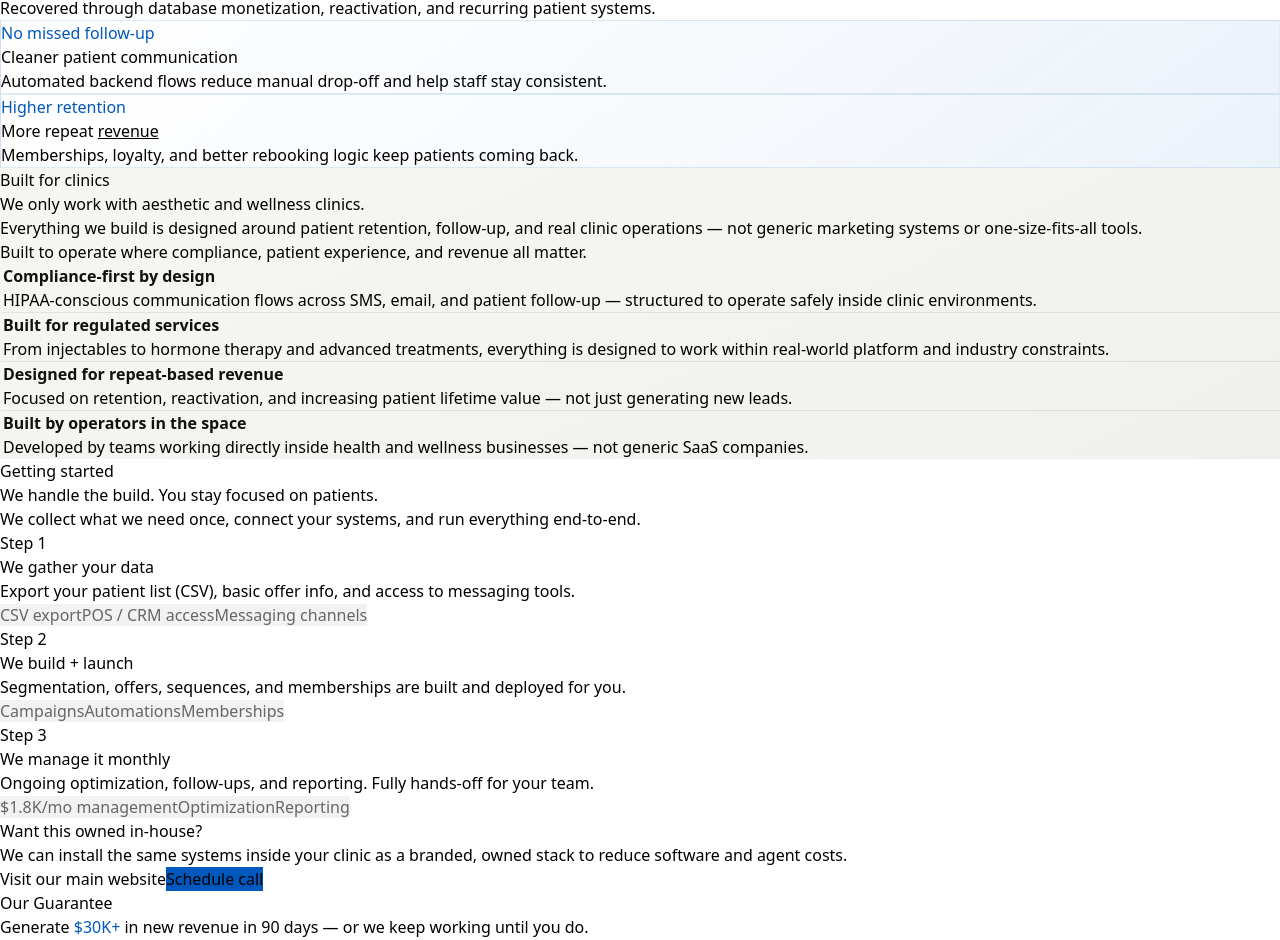
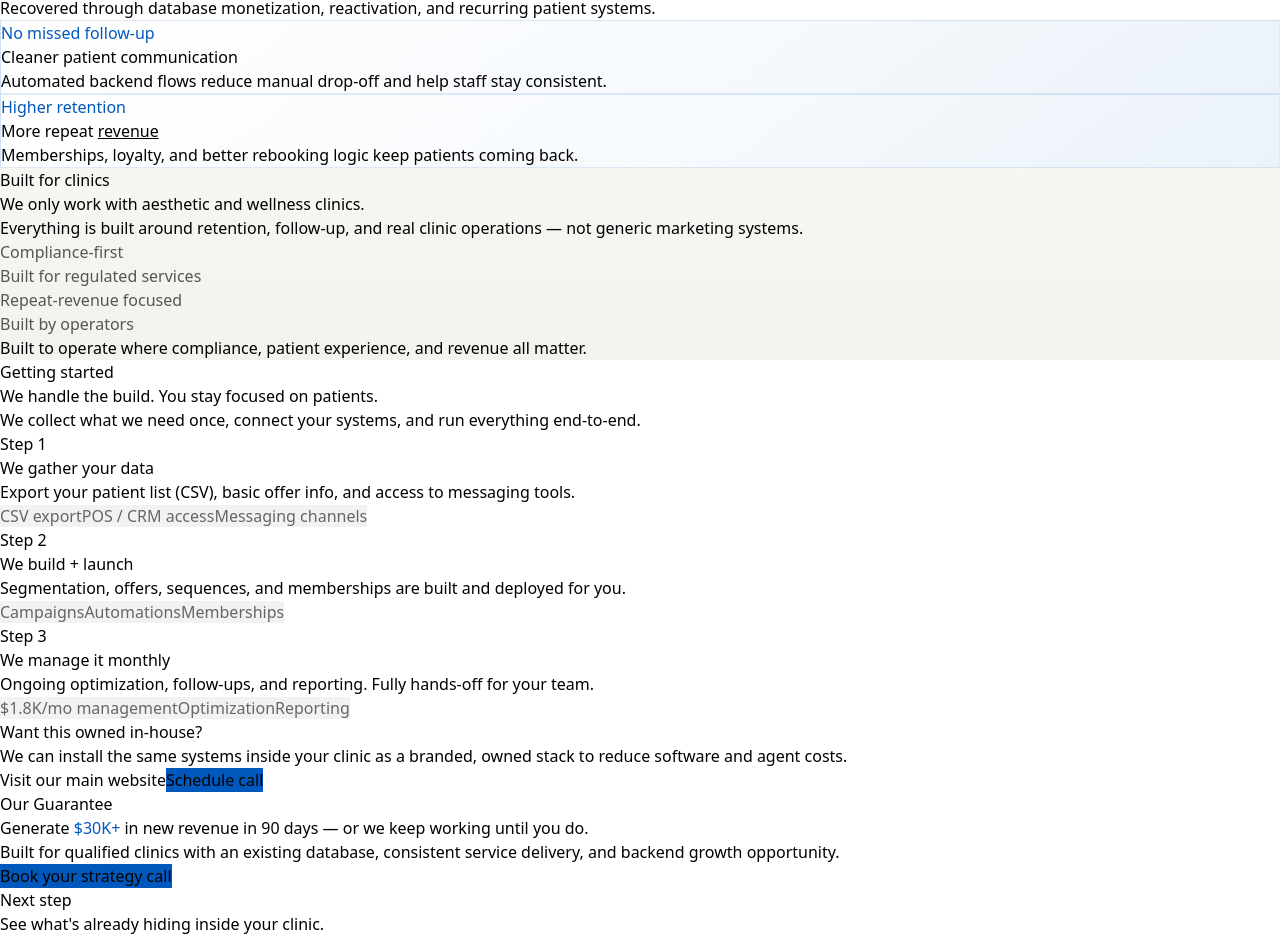
Before and after one commit to alexshue-code/synta-funnel, a React (Vite) app: page / in a window 1280 px wide. Shown: the part 4317-5257 px from the top of the page. Built offline with nearby package versions, Linux system fonts and the light colour scheme.

Commit message:
Redesign authority section: centered strip layout, no cards

```diff
--- a/src/App.jsx
+++ b/src/App.jsx
@@ -589,124 +589,111 @@ function SocialProofSection() {
 }
 
 function AuthoritySection() {
-  const [hoveredIndex, setHoveredIndex] = useState(null);
   const [visible, setVisible] = useState(false);
   const sectionRef = useRef(null);
 
   useEffect(() => {
     const observer = new IntersectionObserver(
       ([entry]) => { if (entry.isIntersecting) setVisible(true); },
-      { threshold: 0.12 }
+      { threshold: 0.15 }
     );
     if (sectionRef.current) observer.observe(sectionRef.current);
     return () => observer.disconnect();
   }, []);
 
-  const trustItems = [
-    {
-      title: "Compliance-first by design",
-      text: "HIPAA-conscious communication flows across SMS, email, and patient follow-up — structured to operate safely inside clinic environments.",
-    },
-    {
-      title: "Built for regulated services",
-      text: "From injectables to hormone therapy and advanced treatments, everything is designed to work within real-world platform and industry constraints.",
-    },
-    {
-      title: "Designed for repeat-based revenue",
-      text: "Focused on retention, reactivation, and increasing patient lifetime value — not just generating new leads.",
-    },
-    {
-      title: "Built by operators in the space",
-      text: "Developed by teams working directly inside health and wellness businesses — not generic SaaS companies.",
-    },
+  const items = [
+    { label: "Compliance-first" },
+    { label: "Built for regulated services" },
+    { label: "Repeat-revenue focused" },
+    { label: "Built by operators" },
   ];
 
   return (
     <section
       ref={sectionRef}
-      className="px-6 py-20 md:px-10 md:py-28"
-      style={{ background: "linear-gradient(155deg, #F6F6F3 0%, #F0F0ED 100%)" }}
+      className="px-6 py-20 text-center md:px-10 md:py-24"
+      style={{ background: "linear-gradient(180deg, #F6F6F3 0%, #F2F2EF 100%)" }}
     >
-      <div className="mx-auto max-w-7xl grid gap-14 lg:grid-cols-2 lg:items-center">
+      <div className="mx-auto max-w-4xl">
 
-        {/* Left */}
+        {/* Top content */}
         <div
           style={{
             opacity: visible ? 1 : 0,
-            transform: visible ? "translateY(0)" : "translateY(16px)",
+            transform: visible ? "translateY(0)" : "translateY(12px)",
             transition: "opacity 0.6s ease, transform 0.6s ease",
           }}
         >
-          <Eyebrow>Built for clinics</Eyebrow>
-          <h2 className="mt-4 text-4xl font-semibold leading-[0.98] tracking-[-0.045em] md:text-6xl">
+          <Eyebrow centered>Built for clinics</Eyebrow>
+          <h2 className="mx-auto mt-4 max-w-2xl text-4xl font-semibold leading-[0.98] tracking-[-0.045em] md:text-6xl">
             We only work with aesthetic and wellness clinics.
           </h2>
-          <p className="mt-5 max-w-md text-base leading-7 text-black/62 md:text-lg">
-            Everything we build is designed around patient retention, follow-up, and real clinic operations — not generic marketing systems or one-size-fits-all tools.
-          </p>
-          <p className="mt-4 max-w-md text-sm leading-6 text-black/40 italic">
-            Built to operate where compliance, patient experience, and revenue all matter.
+          <p className="mx-auto mt-5 max-w-xl text-base leading-7 text-black/62 md:text-lg">
+            Everything is built around retention, follow-up, and real clinic operations — not generic marketing systems.
           </p>
         </div>
 
-        {/* Right */}
-        <div className="flex flex-col overflow-hidden rounded-[28px] border border-black/7 bg-white shadow-[0_14px_40px_rgba(0,0,0,0.04)]">
-          {trustItems.map((item, i) => (
-            <TrustItem
-              key={item.title}
-              item={item}
-              index={i}
-              total={trustItems.length}
-              isHovered={hoveredIndex === i}
-              isDimmed={hoveredIndex !== null && hoveredIndex !== i}
-              onHover={() => setHoveredIndex(i)}
-              onLeave={() => setHoveredIndex(null)}
-              visible={visible}
-            />
+        {/* Divider */}
+        <div className="mx-auto mt-12 h-px max-w-2xl bg-black/[0.07]" />
+
+        {/* Trust strip */}
+        <div className="mx-auto mt-0 grid grid-cols-2 md:grid-cols-4">
+          {items.map((item, i) => (
+            <TrustStripItem key={item.label} label={item.label} index={i} visible={visible} />
           ))}
         </div>
+
+        {/* Divider */}
+        <div className="mx-auto h-px max-w-2xl bg-black/[0.07]" />
+
+        {/* Anchor line */}
+        <p
+          className="mx-auto mt-8 max-w-lg text-sm leading-6 text-black/38 italic"
+          style={{
+            opacity: visible ? 1 : 0,
+            transition: "opacity 0.6s ease 0.55s",
+          }}
+        >
+          Built to operate where compliance, patient experience, and revenue all matter.
+        </p>
       </div>
     </section>
   );
 }
 
-function TrustItem({ item, index, total, isHovered, isDimmed, onHover, onLeave, visible }) {
+function TrustStripItem({ label, index, visible }) {
+  const [hovered, setHovered] = useState(false);
+
   return (
     <div
-      onMouseEnter={onHover}
-      onMouseLeave={onLeave}
-      className="flex items-start gap-4 px-6 py-6 md:px-8"
+      onMouseEnter={() => setHovered(true)}
+      onMouseLeave={() => setHovered(false)}
+      className="flex flex-col items-center gap-2 px-4 py-8"
       style={{
-        borderLeft: `3px solid rgba(1, 88, 188, ${isHovered ? 1 : 0})`,
-        background: isHovered ? "rgba(1, 88, 188, 0.03)" : "transparent",
-        borderBottom: index < total - 1 ? "1px solid rgba(0,0,0,0.07)" : "none",
-        transform: isHovered ? "translateY(-1px)" : "translateY(0)",
-        opacity: !visible ? 0 : isDimmed ? 0.78 : 1,
-        transition: "border-left-color 0.2s ease, background 0.2s ease, transform 0.2s ease, opacity 0.55s ease",
-        transitionDelay: !visible ? "0s" : `${0.18 + index * 0.07}s`,
+        opacity: !visible ? 0 : 1,
+        transform: !visible ? "translateY(8px)" : "scale(1.02)" && hovered ? "scale(1.02)" : "scale(1)",
+        transition: "opacity 0.5s ease, transform 0.25s ease",
+        transitionDelay: !visible ? "0s" : `${0.32 + index * 0.07}s`,
+        cursor: "default",
       }}
     >
       <div
-        className="mt-[6px] h-2 w-2 flex-shrink-0 rounded-full"
+        className="h-2 w-2 rounded-full"
         style={{
-          background: isHovered ? ACCENT : "rgba(1,88,188,0.38)",
-          transform: isHovered ? "scale(1.25)" : "scale(1)",
-          transition: "all 0.2s ease",
+          background: hovered ? ACCENT : "rgba(1,88,188,0.45)",
+          transform: hovered ? "scale(1.3)" : "scale(1)",
+          transition: "all 0.25s ease",
         }}
       />
-      <div>
-        <div
-          className="text-base font-semibold tracking-[-0.02em]"
-          style={{
-            color: isHovered ? "#000000" : "#111111",
-            fontWeight: isHovered ? 700 : 600,
-            transition: "all 0.2s ease",
-          }}
-        >
-          {item.title}
-        </div>
-        <p className="mt-1 text-sm leading-6 text-black/55">{item.text}</p>
-      </div>
+      <span
+        className="text-sm font-semibold tracking-[-0.01em]"
+        style={{
+          color: hovered ? ACCENT : "rgba(0,0,0,0.65)",
+          transition: "color 0.25s ease",
+        }}
+      >
+        {label}
+      </span>
     </div>
   );
 }
```
